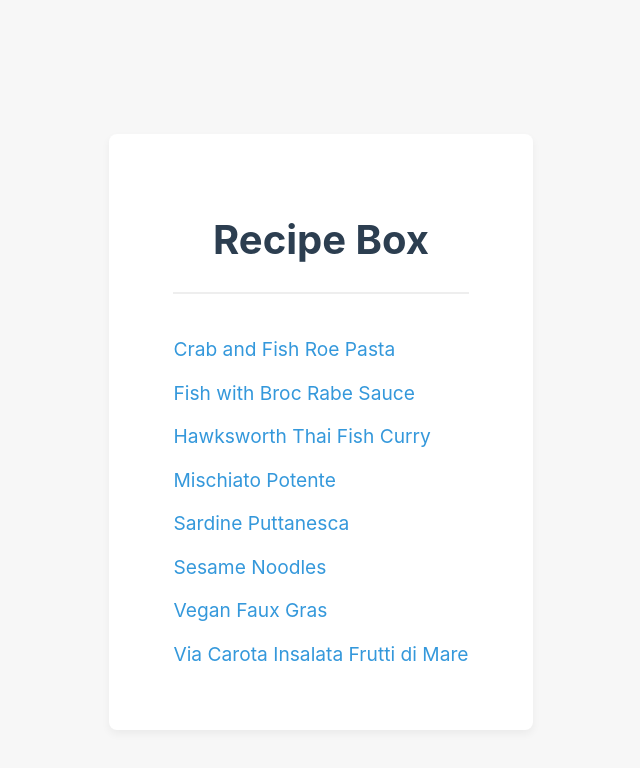
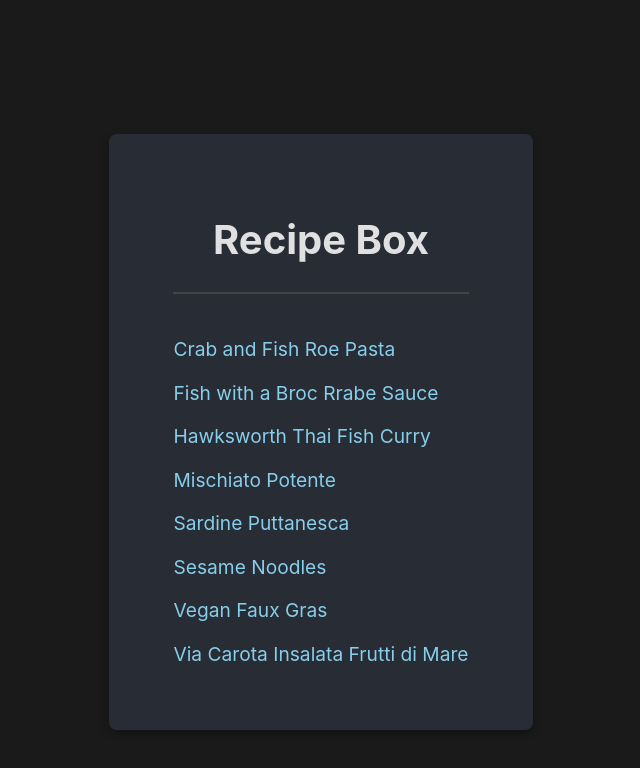
Before and after one commit to kitchen-drawer/recipe-box, a plain HTML site: page index.html in a window 1280 px wide. Shown: the whole page, without its empty margins (319-959 px from the left). Drawn offline with Linux system fonts and the dark colour scheme.

Commit message:
Update index.html

```diff
--- a/index.html
+++ b/index.html
@@ -5,6 +5,7 @@
     <meta name="viewport" content="width=device-width, initial-scale=1.0">
     <title>Recipe Box</title>
     <style>
+        /* Light Theme (Default) */
         body {
             font-family: -apple-system, BlinkMacSystemFont, "Segoe UI", Roboto, Oxygen, Ubuntu, Cantarell, "Fira Sans", "Droid Sans", "Helvetica Neue", sans-serif;
             line-height: 1.6;
@@ -55,6 +56,32 @@
         a:hover {
             color: #2980b9;
         }
+
+        /* Dark Theme Styles */
+        @media (prefers-color-scheme: dark) {
+            body {
+                background-color: #1a1a1a; /* Darker background */
+                color: #e0e0e0; /* Lighter text */
+            }
+
+            .container {
+                background-color: #282c34; /* Slightly lighter than body background */
+                box-shadow: 0 4px 10px rgba(0, 0, 0, 0.3); /* More pronounced shadow for dark mode */
+            }
+
+            h1 {
+                color: #e0e0e0; /* Lighter heading text */
+                border-bottom-color: #444; /* Lighter border for heading */
+            }
+
+            a {
+                color: #87ceeb; /* A nice light blue for links */
+            }
+
+            a:hover {
+                color: #61dafb; /* Slightly brighter on hover */
+            }
+        }
     </style>
 </head>
 <body>
@@ -62,7 +89,7 @@
         <h1>Recipe Box</h1>
         <ul>
             <li><a href="crabroepasta.html">Crab and Fish Roe Pasta</a></li>
-            <li><a href="fishbrocrabe.html">Fish with Broc Rabe Sauce</a></li>
+            <li><a href="fishbrocrabe.html">Fish with a Broc Rrabe Sauce</a></li>
             <li><a href="hawksworththaifishcurry.html">Hawksworth Thai Fish Curry</a></li>
             <li><a href="mischiato-potente.html">Mischiato Potente</a></li>
             <li><a href="sardineputtanesca.html">Sardine Puttanesca</a></li>
```
